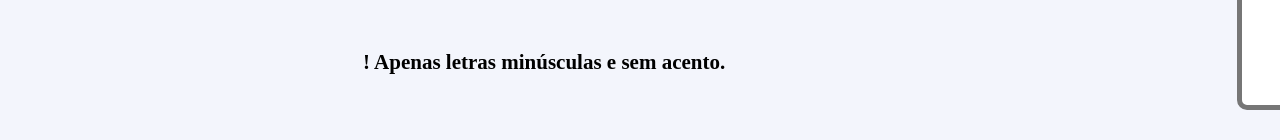
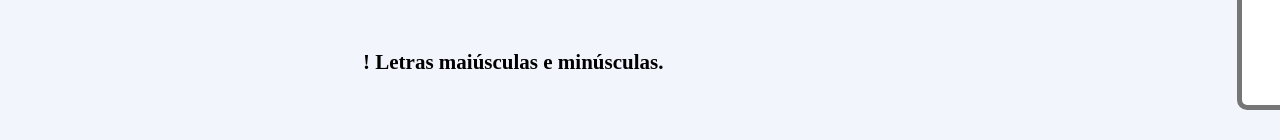
Before and after one commit to Jean-Viana/-challengeonedecodificador2, a plain HTML site: page index.html in a window 1280 px wide. Shown: the part 476-616 px from the top of the page. Drawn offline with Linux system fonts and the light colour scheme.

Commit message:
Update index.html

```diff
--- a/index.html
+++ b/index.html
@@ -19,7 +19,7 @@
                 <textarea class="input-texto" cols="90" rows="15" placeholder="Digite seu texto"></textarea>
 
                 <div>
-                    <h6 class="informacao"> &excl; Apenas letras minúsculas e sem acento.</h6>
+                    <h6 class="informacao"> &excl; Letras maiúsculas e minúsculas.</h6>
                 </div>
 
                 <div class="botoes">
```
